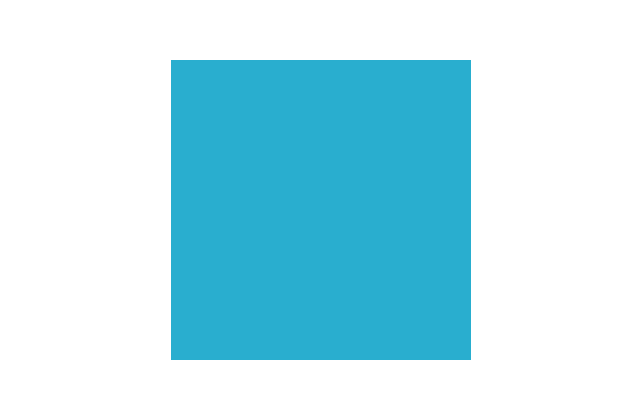
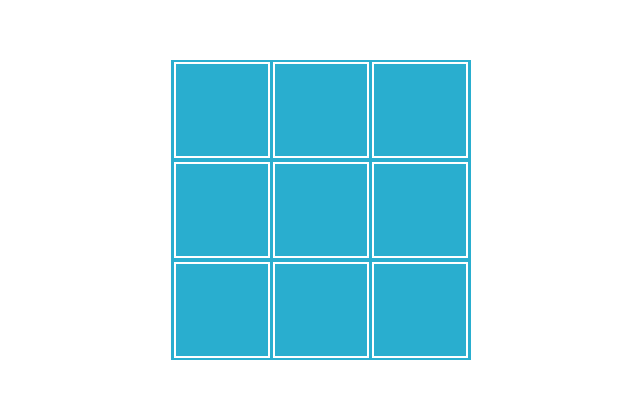
Before and after one commit to Md-Dipu/tic-tac-toe-typescript, a website: page public/index.html in a window 1280 px wide. Shown: the part 190-588 px from the top of the page, without its empty margins (319-959 px from the left). Drawn offline with Linux system fonts and the light colour scheme.

Commit message:
cell styled

```diff
--- a/public/index.html
+++ b/public/index.html
@@ -12,7 +12,15 @@
 <body>
     <div class="game-board-wrapper">
         <div class="game-board">
-
+            <div class="cell"></div>
+            <div class="cell"></div>
+            <div class="cell"></div>
+            <div class="cell"></div>
+            <div class="cell"></div>
+            <div class="cell"></div>
+            <div class="cell"></div>
+            <div class="cell"></div>
+            <div class="cell"></div>
         </div>
     </div>
 
--- a/public/style.css
+++ b/public/style.css
@@ -1,8 +1,10 @@
 /* :root variables */
 :root {
     --board-size: 300px;
+    --cell-size: calc(var(--board-size) / 3 - 4px);
 }
 
+/* common */
 * {
     margin: 0;
     padding: 0;
@@ -22,4 +24,16 @@
     width: var(--board-size);
     height: var(--board-size);
     background-color: #29aecf;
+    display: flex;
+    flex-wrap: wrap;
+    justify-content: space-evenly;
+    align-items: center;
 }
+
+/* cells (board) */
+.cell {
+    width: var(--cell-size);
+    height: var(--cell-size);
+    border: 2px solid white;
+    font-size: xx-large;
+}
```
